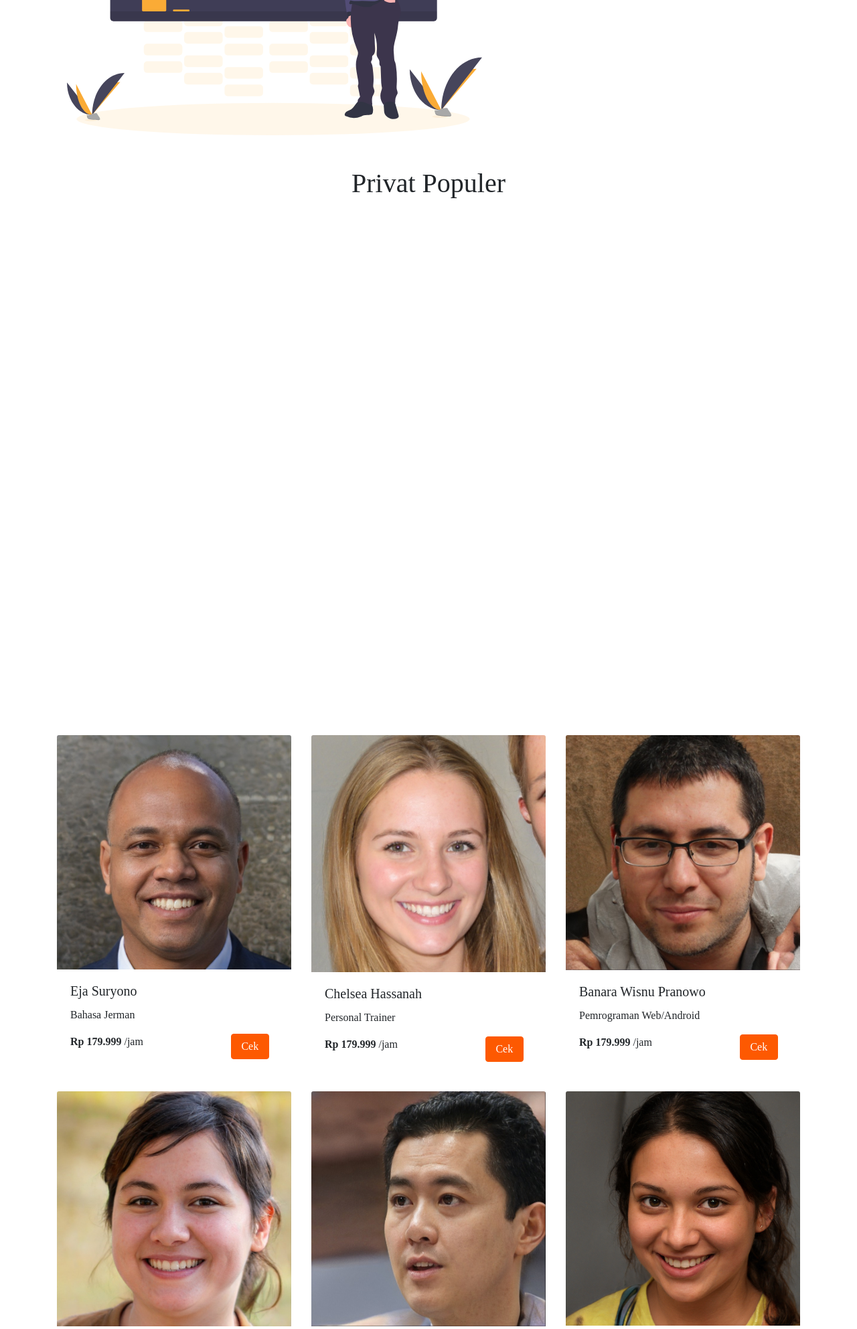
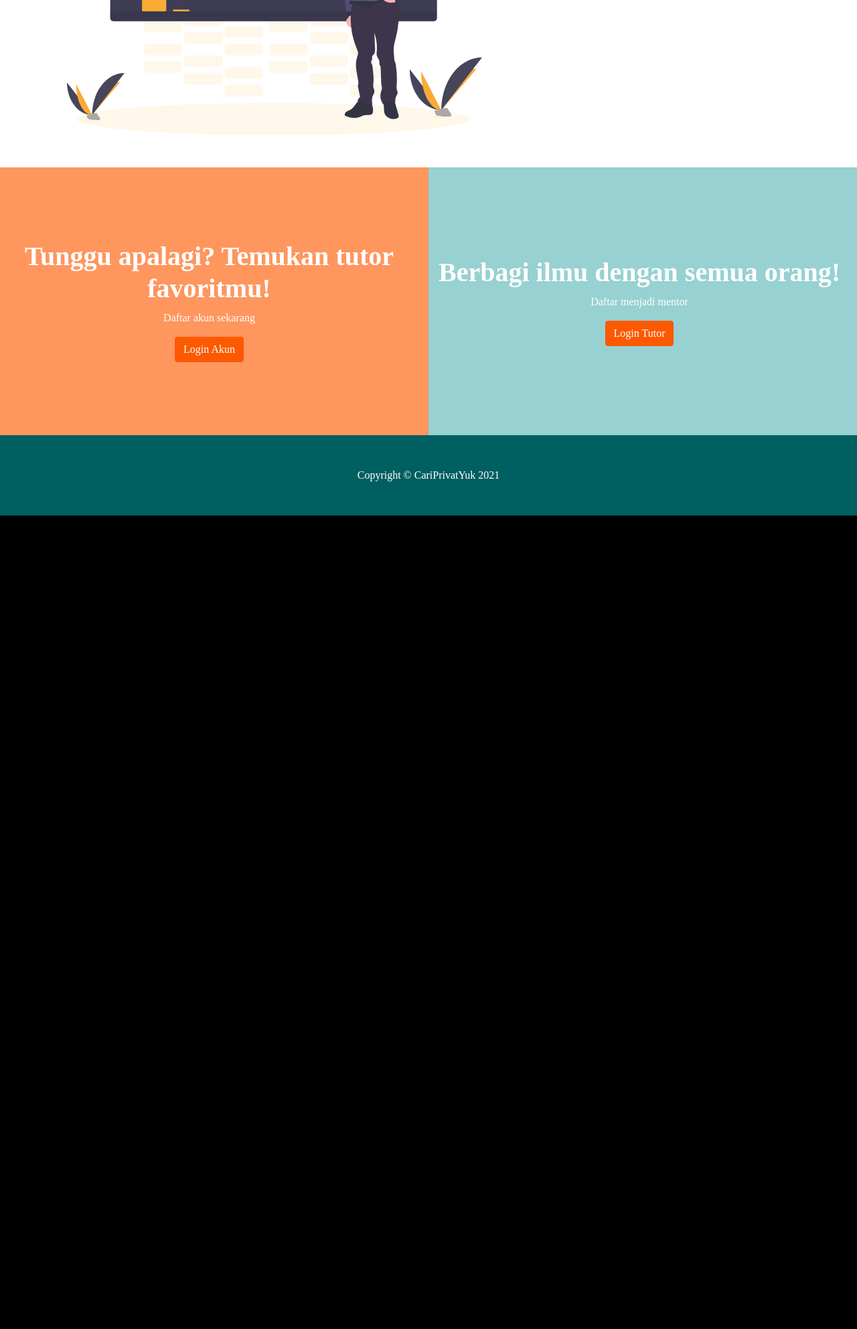
Before and after one commit to segi3/CariPrivatYuk-PWEB, a PHP site: page /CariPrivatYuk-PWEB/ in a window 1280 px wide. Shown: the part 3413-5398 px from the top of the page at 67% size. After the commit the page ends 4183 px from the top, so only its background shows below. Run offline with PHP 8.4, Linux system fonts and the light colour scheme; tables that the repository leaves empty hold one stand-in row (values such as "Sample post").

Commit message:
updated/fixed: simtot ??

```diff
--- a/controller/uploadBuktiPembayaran.php
+++ b/controller/uploadBuktiPembayaran.php
@@ -20,7 +20,7 @@
     $base_path = "..\\berkas\\bukti_pembayaran\\";
 
     $buktiInfo = pathinfo($_FILES['bukti_bayar']['name']);
-    $buktiName = $_SESSION['name'] . '-' . $tanggal . '-' . $judul;
+    $buktiName = str_replace(" ", "-", $_SESSION['name'] . '-' . $tanggal . '-' . $judul);
     $buktiExt = $buktiInfo['extension'];
     $buktiSave = $buktiName . '.' . $buktiExt;
     $buktiTarget = $base_path . $buktiName . '.' . $buktiExt;
--- a/index.php
+++ b/index.php
@@ -172,125 +172,6 @@
         </div>
     </div>
 
-    <div class="container" id="mentor-pop">
-
-        <h1 class="my-5" style="text-align: center;height:100vh">Privat Populer</h1>
-
-        <div class="row" id="kurus-pop">
-            <div class="col-lg-4 mb-4">
-                <div class="card h-100 border-0">
-                    <a href="privat"><img class="card-img-top" src="assets/main_resources/kursus/mentor/1.jpg"
-                            alt=""></a>
-                    <div class="card-body">
-                        <h5 class="card-title">Eja Suryono</h5>
-                        <p class="card-text">Bahasa Jerman</p>
-                        <div class="row">
-                            <div class="col-9">
-                                <span class="price-tag">Rp 179.999 </span><span class="hr-tag">/jam</span>
-                            </div>
-
-                            <a href="privat" class="col-2 btn btn-primary beli-btn">Cek</a>
-                        </div>
-                    </div>
-                </div>
-            </div>
-            <div class="col-lg-4 mb-4">
-                <div class="card h-100 border-0">
-                    <a href="privat"><img class="card-img-top" src="assets/main_resources/kursus/mentor/2.jpg"
-                            alt=""></a>
-                    <div class="card-body">
-                        <h5 class="card-title">Chelsea Hassanah</h5>
-                        <p class="card-text">Personal Trainer</p>
-                        <div class="row">
-                            <div class="col-9">
-                                <span class="price-tag">Rp 179.999 </span><span class="hr-tag">/jam</span>
-                            </div>
-
-                            <a href="privat" class="col-2 btn btn-primary beli-btn">Cek</a>
-                        </div>
-                    </div>
-                </div>
-            </div>
-            <div class="col-lg-4 mb-4">
-                <div class="card h-100 border-0">
-                    <a href="privat"><img class="card-img-top" src="assets/main_resources/kursus/mentor/3.jpg"
-                            alt=""></a>
-                    <div class="card-body">
-                        <h5 class="card-title">Banara Wisnu Pranowo</h5>
-                        <p class="card-text">Pemrograman Web/Android</p>
-                        <div class="row">
-                            <div class="col-9">
-                                <span class="price-tag">Rp 179.999 </span><span class="hr-tag">/jam</span>
-                            </div>
-
-                            <a href="privat" class="col-2 btn btn-primary beli-btn">Cek</a>
-                        </div>
-                    </div>
-                </div>
-            </div>
-            <div class="col-lg-4 mb-4">
-                <div class="card h-100 border-0">
-                    <a href="privat"><img class="card-img-top" src="assets/main_resources/kursus/mentor/4.jpg"
-                            alt=""></a>
-                    <div class="card-body">
-                        <h5 class="card-title">Winda Prastuti</h5>
-                        <p class="card-text">Akting Seni Peran</p>
-                        <div class="row">
-                            <div class="col-9">
-                                <span class="price-tag">Rp 179.999 </span><span class="hr-tag">/jam</span>
-                            </div>
-
-                            <a href="privat" class="col-2 btn btn-primary beli-btn">Cek</a>
-                        </div>
-                    </div>
-                </div>
-            </div>
-            <div class="col-lg-4 mb-4">
-                <div class="card h-100 border-0">
-                    <a href="privat"><img class="card-img-top" src="assets/main_resources/kursus/mentor/5.jpg"
-                            alt=""></a>
-                    <div class="card-body">
-                        <h5 class="card-title">Irfan Maulana</h5>
-                        <p class="card-text">Ilmu Pengetahuan Alam</p>
-                        <div class="row">
-                            <div class="col-9">
-                                <span class="price-tag">Rp 179.999 </span><span class="hr-tag">/jam</span>
-                            </div>
-
-                            <a href="privat" class="col-2 btn btn-primary beli-btn">Cek</a>
-                        </div>
-                    </div>
-                </div>
-            </div>
-            <div class="col-lg-4 mb-4">
-                <div class="card h-100 border-0">
-                    <a href="privat"><img class="card-img-top" src="assets/main_resources/kursus/mentor/6.jpg"
-                            alt=""></a>
-                    <div class="card-body">
-                        <h5 class="card-title">Rini Paramita Lestari</h5>
-                        <p class="card-text">Biola</p>
-                        <div class="row">
-                            <div class="col-9">
-                                <span class="price-tag">Rp 179.999 </span><span class="hr-tag">/jam</span>
-                            </div>
-
-                            <a href="privat" class="col-2 btn btn-primary beli-btn">Cek</a>
-                        </div>
-                    </div>
-                </div>
-            </div>
-        </div>
-    </div>
-
-    <div class="ribbon-yellow mt-5 pt-5 pb-5">
-        <h1 class="">Kursus Privat</h1>
-        <p>Kami privat bagi kalian yang sedang mencari tutor</p>
-        <div class="d-flex justify-content-center">
-            <a href="#" class="btn btn-primary ">Cari tutor</a>
-        </div>
-    </div>
-
-
     <div class="row" style="height: 50vh;">
         <div class="col-6 ribbon-orange d-flex">
             <div class="align-self-center">
--- a/tutor/dashboard/privat-request/index.php
+++ b/tutor/dashboard/privat-request/index.php
@@ -123,7 +123,7 @@
                                                         if(!is_null($raw_data["bukti_bayar"])){
                                                 ?>
                                                     <a href="<?php echo "/CariPrivatYuk-PWEB/controller/updateVerifyEnrolls.php?id=".$raw_data["id_enroll"];?>" class="btn btn-success btn-sm">Verify</a>
-                                                    <a href="<?php echo "/CariPrivatYuk-PWEB/berkas/bukti_bayar/".$raw_data["bukti_bayar"];?>" class="btn btn-info btn-sm">Bukti Pembayaran</a>
+                                                    <a href="<?php echo "/CariPrivatYuk-PWEB/berkas/bukti_pembayaran/".$raw_data["bukti_bayar"];?>" class="btn btn-info btn-sm">Bukti Pembayaran</a>
                                                 <?php   }else{ echo "Menunggu Pembayaran";}
                                                     }else{?>
                                                     <a href="<?php echo "/CariPrivatYuk-PWEB/controller/updateAproveEnrolls.php?id=".$raw_data["id_enroll"];?>" class="btn btn-success btn-sm">Terima</a>
--- a/user/my-transaction/index.php
+++ b/user/my-transaction/index.php
@@ -59,7 +59,7 @@ else{
         SELECT PE.id as id_enroll, PE.bukti_pembayaran, P.title, P.price_per_hour, PE.total_hours, PE.tanggal_pembelian, PE.payment_status FROM private_enrolls PE
         INNER JOIN users U ON U.id = PE.user_id
         INNER JOIN privates P ON P.id = PE.private_id
-        WHERE PE.approval_status = 2 AND U.id = ".$_SESSION['user_id']."
+        WHERE PE.approval_status = 1 AND U.id = ".$_SESSION['user_id']."
     ";
     try {
         $data = $con->query($query);
@@ -103,7 +103,7 @@ else{
                                     // 2 belum dibayar
                                     // 1 udah dibayar
                                     foreach($transaksi as $tr) {
-                                        ?><td><?php echo($tr['title']); ?></td><?php
+                                        ?><tr><td><?php echo($tr['title']); ?></td><?php
                                         ?><td><?php echo($tr['tanggal_pembelian']); ?></td><?php
                                         ?><td><?php echo($tr['total_hours']); ?></td><?php
                                         ?><td><?php echo($tr['price_per_hour']); ?></td><?php
@@ -148,7 +148,7 @@ else{
                                                 ?>
 
 
-                                            </td>
+                                            </td></tr>
                                         <?php
                                     }
                                     ?>
```
Also changed, not shown: db-migration.php (+26 -26 lines).
